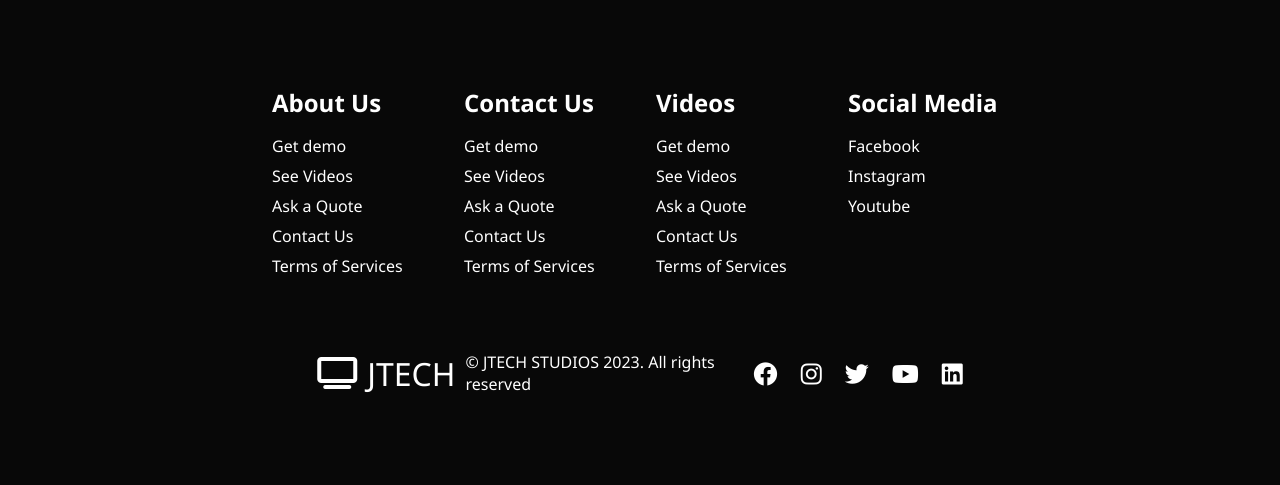
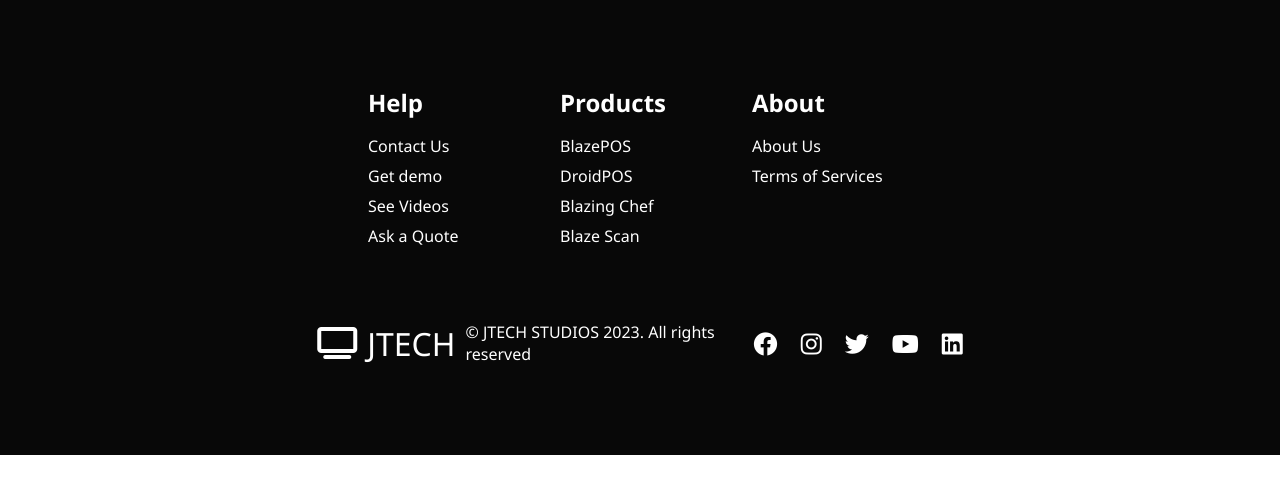
Before and after one commit to JTech-Dev/jtechsystems, a plain HTML site: page index.html in a window 1280 px wide. Shown: the part 2055-2540 px from the top of the page. After the commit the page ends 2510 px from the top, so only its background shows below. Drawn offline with Linux system fonts and the light colour scheme.

Commit message:
Continue working in index page

```diff
--- a/index.html
+++ b/index.html
@@ -104,36 +104,26 @@
       <div class="footer_links">
         <div class="footer_link-wrapper">
           <div class="footer_link-items">
-            <h2>About Us</h2>
+            <h2>Help</h2>
+            <a
+              href="mailto: jtechstudiosdev@gmail.com?subject = Feedback&body = Message"
+              >Contact Us</a
+            >
             <a href="/">Get demo</a>
             <a href="/">See Videos</a>
             <a href="/">Ask a Quote</a>
-            <a href="/">Contact Us</a>
-            <a href="/">Terms of Services</a>
           </div>
           <div class="footer_link-items">
-            <h2>Contact Us</h2>
-            <a href="/">Get demo</a>
-            <a href="/">See Videos</a>
-            <a href="/">Ask a Quote</a>
-            <a href="/">Contact Us</a>
-            <a href="/">Terms of Services</a>
-          </div>
-        </div>
-        <div class="footer_link-wrapper">
-          <div class="footer_link-items">
-            <h2>Videos</h2>
-            <a href="/">Get demo</a>
-            <a href="/">See Videos</a>
-            <a href="/">Ask a Quote</a>
-            <a href="/">Contact Us</a>
-            <a href="/">Terms of Services</a>
+            <h2>Products</h2>
+            <a href="/">BlazePOS</a>
+            <a href="/">DroidPOS</a>
+            <a href="/">Blazing Chef</a>
+            <a href="/">Blaze Scan</a>
           </div>
           <div class="footer_link-items">
-            <h2>Social Media</h2>
-            <a href="www.facebook.com">Facebook</a>
-            <a href="www.instagram.com">Instagram</a>
-            <a href="www.youtube.com">Youtube</a>
+            <h2>About</h2>
+            <a href="/">About Us</a>
+            <a href="/">Terms of Services</a>
           </div>
         </div>
       </div>
```
